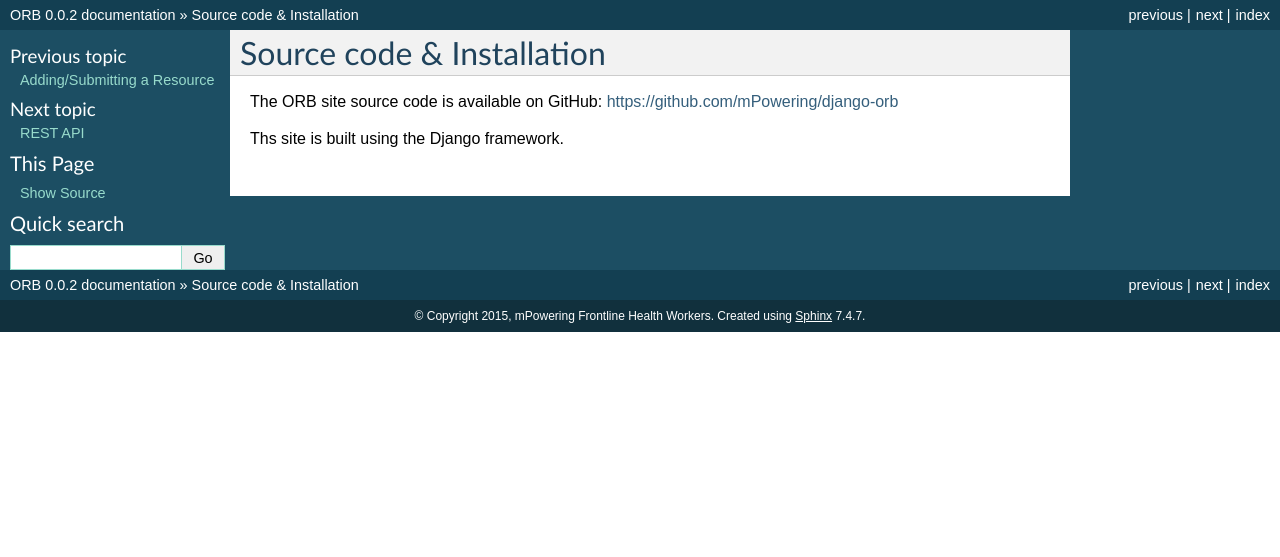
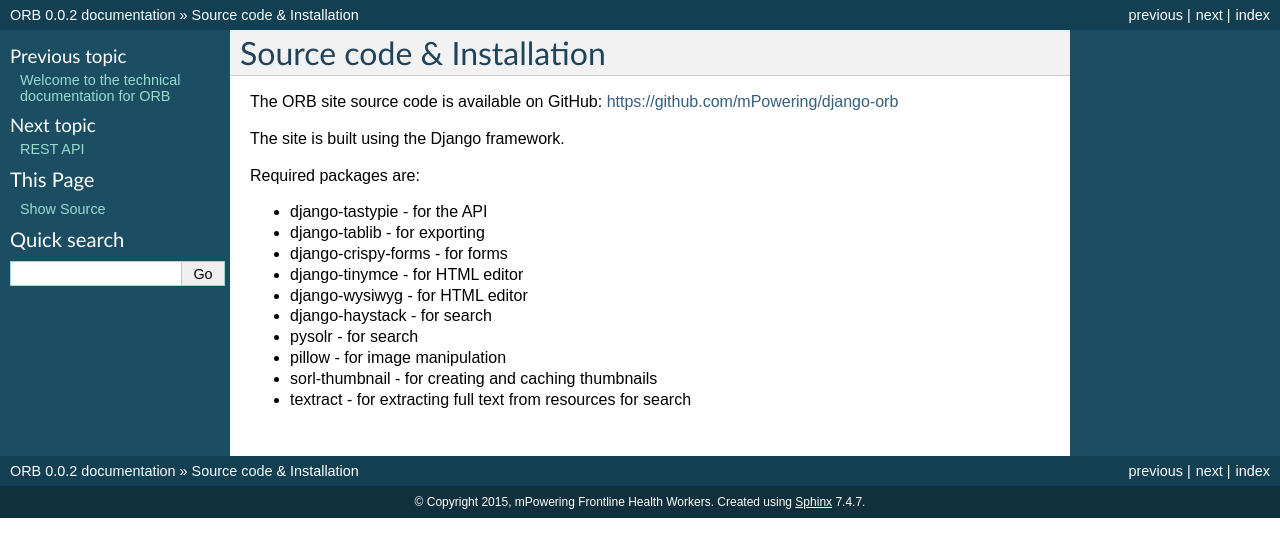
Before and after one commit to mPowering/django-orb, a Sphinx documentation site: the page built from docs/code.rst, in a window 1280 px wide. Shown: the top 557 px of the page. Built offline with Sphinx 7.4.7, drawn with Linux system fonts in a browser that asks for light colours.

Commit message:
OPEN - task 198: Update the docs - esp for the API http://github.com/mpowering/django-orb/issues/issue/198

```diff
--- a/docs/addresource.rst
+++ /dev/null
@@ -1,2 +0,0 @@
-Adding/Submitting a Resource
-=====================================
--- a/docs/changelog.rst
+++ b/docs/changelog.rst
@@ -55,6 +55,7 @@ Change log
 -----------
 * 161: RSS feeds link to example.com - rather than the actual site - http://github.com/mpowering/django-orb/issues/issue/161
 * 160: On advanced filtering page - only show options for which there are resources available - http://github.com/mpowering/django-orb/issues/issue/160
+
 17 Apr 2015
 -----------
 * 157: Get emailing working - http://github.com/mpowering/django-orb/issues/issue/157
--- a/docs/code.rst
+++ b/docs/code.rst
@@ -3,4 +3,17 @@ Source code & Installation
 
 The ORB site source code is available on GitHub: https://github.com/mPowering/django-orb
 
-Ths site is built using the Django framework.
+The site is built using the Django framework.
+
+Required packages are:
+
+* django-tastypie - for the API
+* django-tablib - for exporting
+* django-crispy-forms - for forms
+* django-tinymce - for HTML editor
+* django-wysiwyg - for HTML editor
+* django-haystack - for search
+* pysolr - for search
+* pillow - for image manipulation
+* sorl-thumbnail - for creating and caching thumbnails
+* textract - for extracting full text from resources for search
--- a/docs/index.rst
+++ b/docs/index.rst
@@ -11,7 +11,6 @@ Contents:
 .. toctree::
    :maxdepth: 1
 
-   addresource
    code
    restapi
    changelog
--- a/setup.py
+++ b/setup.py
@@ -8,7 +8,7 @@ os.chdir(os.path.normpath(os.path.join(os.path.abspath(__file__), os.pardir)))
 
 setup(
     name='django-orb',
-    version='0.0.2',
+    version='0.2.0',
     packages=['orb',
               'orb.analytics',
               'orb.api',
```
